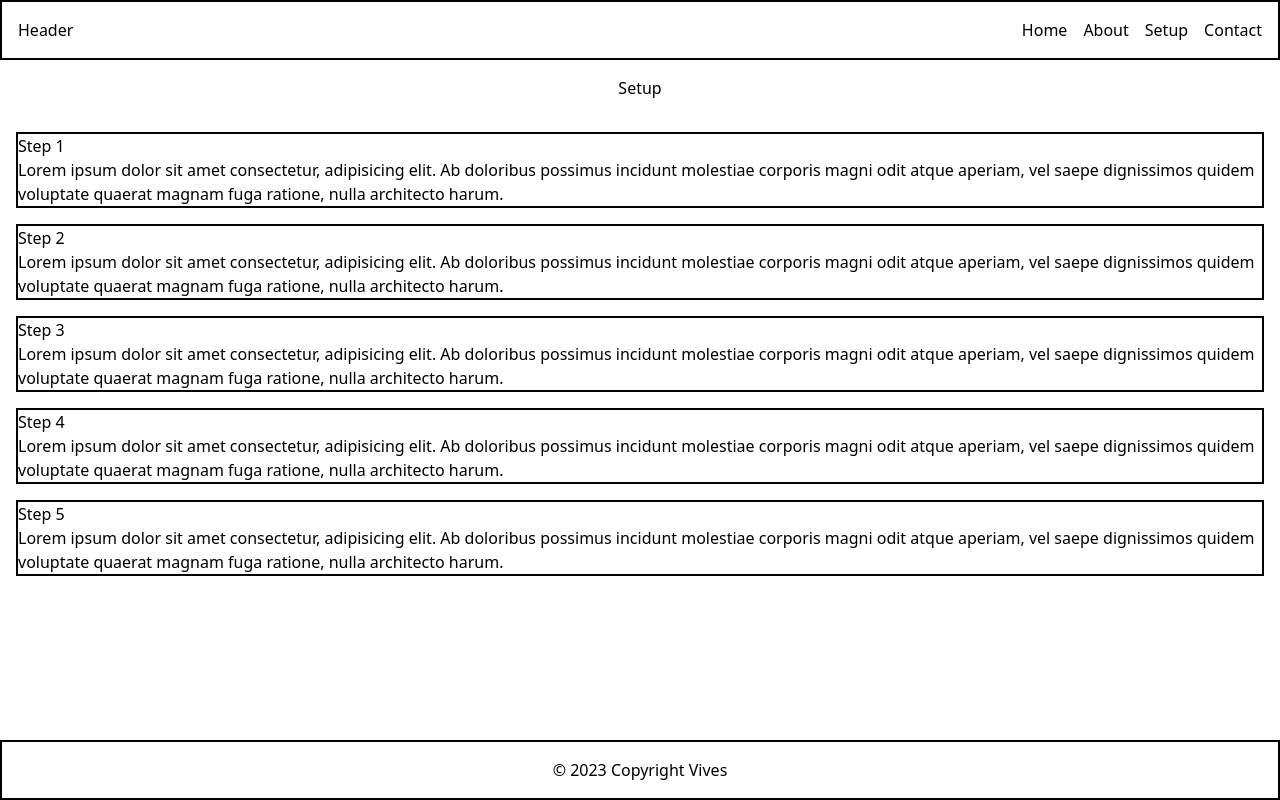
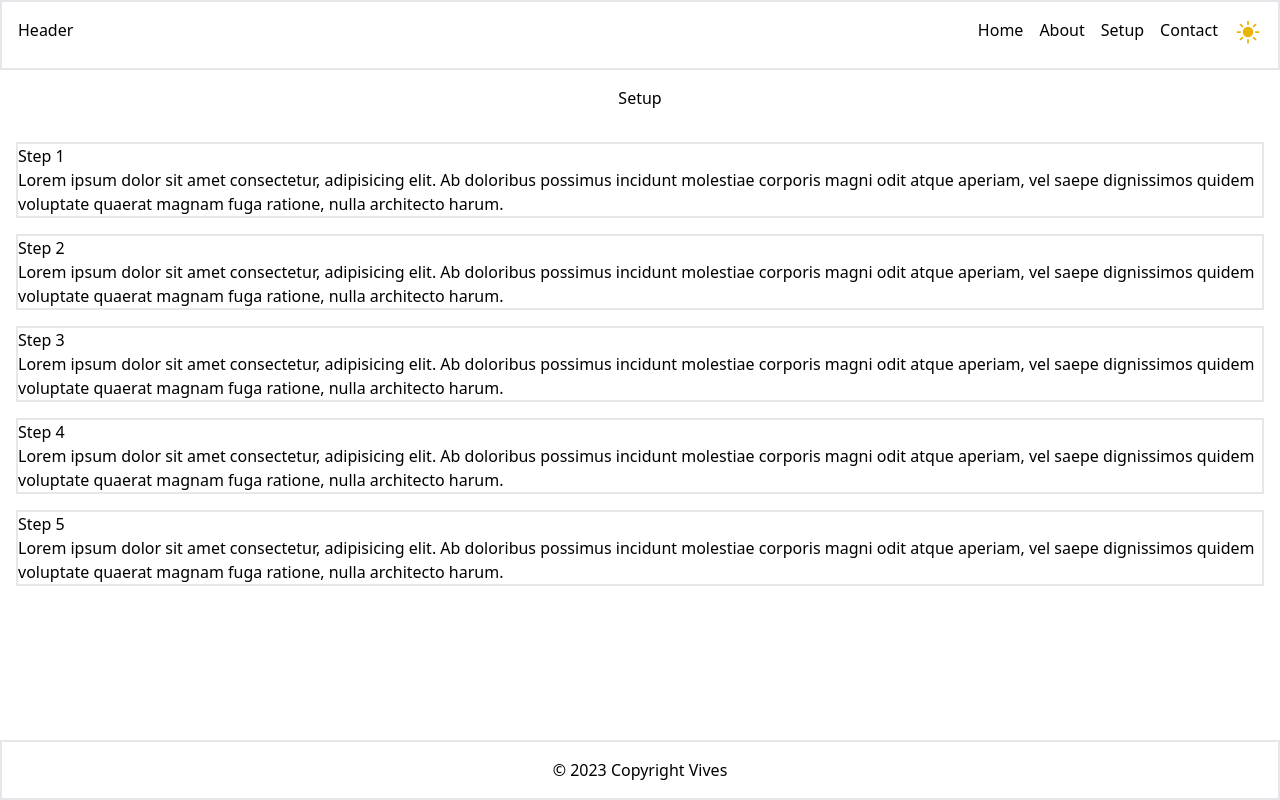
Before and after one commit to vives-project-xp/low-voltage-UPS, a Nuxt app in the folder frontend/: page /setup in a window 1280 px wide. Built offline with nearby package versions, Linux system fonts and the light colour scheme.

Commit message:
adding dark-mode button

```diff
--- a/frontend/assets/css/main.css
+++ b/frontend/assets/css/main.css
@@ -1,3 +1,50 @@
 @tailwind base;
 @tailwind components;
 @tailwind utilities;
+
+:root[nuxt-color-mode='light'] {
+    --primary-color: #fff;
+    --secondary-color: #333;
+    --tertiary-color: #aeaeae8c;
+    --default-text: #ffffff;
+    --info-text:#00ccff;
+    --danger-text:#ff0000;
+    /* --side-nav:#d4d4d48c; */
+}
+
+:root[nuxt-color-mode='dark'] {
+    --primary-color: #333;
+    --secondary-color: #fff;
+    --tertiary-color: #2b2b2b;
+    --default-text: #353740;
+    --info-text:#00ccff;
+    --danger-text:#ff0000;
+    /* --side-nav:var(--primary-color); */
+}
+
+.primary-color {
+    background-color: var(--primary-color);
+    color: var(--secondary-color);
+}
+
+.secondary-color {
+    background-color: var(--secondary-color);
+    color: var(--primary-color);
+}
+
+.tertiary-color {
+    background-color: var(--tertiary-color);
+    color: var(--secondary-color);
+}
+
+.default-text {
+    color: var(--default-text);
+}
+
+.info-text {
+    color: var(--info-text);
+}
+
+.danger-text {
+    color: var(--danger-text);
+}
--- a/frontend/components/AppFooter.vue
+++ b/frontend/components/AppFooter.vue
@@ -1,5 +1,5 @@
 <template>
-    <footer class="border-2 border-black dark:border-pink-500">
+    <footer class="border-2 primary-color">
         <p class="text-center">&copy; {{ new Date().getFullYear() }} Copyright Vives</p>
     </footer>
 </template>
--- a/frontend/components/AppHeader.vue
+++ b/frontend/components/AppHeader.vue
@@ -1,5 +1,5 @@
 <template>
-  <header class="flex justify-between border-2 border-black dark:border-pink-500 dark:bg-black dark:text-white">
+  <header class="flex justify-between border-2 primary-color">
     <p>Header</p>
     <nav>
       <ul class="flex gap-4">
@@ -7,6 +7,7 @@
         <li><NuxtLink to="/about">About</NuxtLink></li>
         <li><NuxtLink to="/setup">Setup</NuxtLink></li>
         <li><NuxtLink to="/contact">Contact</NuxtLink></li>
+        <ModeSwitch />
       </ul>
     </nav>
   </header>
--- /dev/null
+++ b/frontend/components/ModeSwitch.vue
@@ -0,0 +1,18 @@
+<template>
+    <div>
+      <Switch @click="toggleTheme">
+        <span
+          class="pointer-events-none inline-block transform ring-0 transition duration-200 ease-in-out">
+          <MoonIcon v-if="enabled" class="h-[28px] w-[28px] fill-gray-300" />
+          <SunIcon v-else class="h-[28px] w-[28px] fill-yellow-500" />
+        </span>
+      </Switch>
+    </div>
+  </template>
+
+  <script setup lang="ts">
+  import { Switch } from "@headlessui/vue"
+  import { SunIcon, MoonIcon } from "@heroicons/vue/24/solid"
+
+  const { enabled, toggleTheme } = useTheme()
+  </script>
--- /dev/null
+++ b/frontend/composables/useTheme.ts
@@ -0,0 +1,31 @@
+export default function useTheme() {
+    const enabled = useState<boolean | null>('nuxt-color-mode', ()=>null)
+
+    onMounted(()=>{
+      enabled.value = localStorage.getItem("nuxt-color-mode") === "dark" ? true : false
+    })
+
+
+    const toggleTheme = () => {
+      enabled.value = !enabled.value
+      localStorage.setItem("nuxt-color-mode", enabled.value ? "dark" : "light")
+      setTheme()
+    }
+
+    function setTheme() {
+      const theme = localStorage.getItem("nuxt-color-mode")
+      if (theme === "dark" || (!theme && window.matchMedia("(prefers-color-scheme: dark)").matches)) {
+        document.documentElement.setAttribute("nuxt-color-mode", "dark")
+        enabled.value = true
+      } else {
+        document.documentElement.removeAttribute("nuxt-color-mode")
+        enabled.value = false
+      }
+    }
+
+    return {
+      enabled,
+      toggleTheme,
+      setTheme,
+    }
+  }
--- a/frontend/layouts/default.vue
+++ b/frontend/layouts/default.vue
@@ -1,9 +1,9 @@
 <template>
     <div class="h-screen flex flex-col">
-        <AppHeader class="flex-none sticky top-0 left-0 right-0 p-4 dark:bg-black dark:text-white"/>
-        <div class="flex-auto dark:bg-black dark:text-white">
+        <AppHeader class="flex-none sticky top-0 left-0 right-0 p-4"/>
+        <div class="flex-auto tertiary-color">
             <slot />
         </div>
-        <AppFooter class="flex-none p-4 dark:bg-black dark:text-white" />
+        <AppFooter class="flex-none p-4" />
     </div>
 </template>
--- /dev/null
+++ b/frontend/nuxt.config.js
@@ -0,0 +1,17 @@
+// https://nuxt.com/docs/api/configuration/nuxt-config
+export default defineNuxtConfig({
+  modules: ['@nuxtjs/color-mode'],
+  colorMode: {
+    preference: 'system', // default value of $colorMode.preference
+    fallback: 'dark', // fallback value if not system preference found
+    classSuffix: '',
+    storageKey: 'nuxt-color-mode'
+  },
+  css: ['~/assets/css/main.css'],
+  postcss: {
+    plugins: {
+      tailwindcss: {},
+      autoprefixer: {},
+    },
+  },
+})
--- a/frontend/nuxt.config.ts
+++ /dev/null
@@ -1,10 +0,0 @@
-// https://nuxt.com/docs/api/configuration/nuxt-config
-export default defineNuxtConfig({
-  css: ['~/assets/css/main.css'],
-  postcss: {
-    plugins: {
-      tailwindcss: {},
-      autoprefixer: {},
-    },
-  },
-})
--- a/frontend/package.json
+++ b/frontend/package.json
@@ -8,6 +8,9 @@
     "postinstall": "nuxt prepare"
   },
   "devDependencies": {
+    "@headlessui/vue": "^1.7.7",
+    "@heroicons/vue": "^2.0.13",
+    "@nuxtjs/color-mode": "^3.2.0",
     "autoprefixer": "^10.4.13",
     "nuxt": "^3.2.3",
     "postcss": "^8.4.21",
--- a/frontend/pages/index.vue
+++ b/frontend/pages/index.vue
@@ -1,5 +1,5 @@
 <template>
-    <section class="dark:bg-black dark:text-white">
+    <section>
       <HomeTitle />
       <HomeTitle />
       <HomeTitle />
--- a/frontend/pages/setup.vue
+++ b/frontend/pages/setup.vue
@@ -2,23 +2,23 @@
     <section>
       <h1 class="p-4 text-center">Setup</h1>
       <div class="flex flex-col p-4 gap-4">
-        <div class="border-2 border-black dark:border-white">
+        <div class="border-2">
           <h1>Step 1</h1>
           <p>Lorem ipsum dolor sit amet consectetur, adipisicing elit. Ab doloribus possimus incidunt molestiae corporis magni odit atque aperiam, vel saepe dignissimos quidem voluptate quaerat magnam fuga ratione, nulla architecto harum.</p>
         </div>
-        <div class="border-2 border-black dark:border-white">
+        <div class="border-2">
           <h1>Step 2</h1>
           <p>Lorem ipsum dolor sit amet consectetur, adipisicing elit. Ab doloribus possimus incidunt molestiae corporis magni odit atque aperiam, vel saepe dignissimos quidem voluptate quaerat magnam fuga ratione, nulla architecto harum.</p>
         </div>
-        <div class="border-2 border-black dark:border-white">
+        <div class="border-2">
           <h1>Step 3</h1>
           <p>Lorem ipsum dolor sit amet consectetur, adipisicing elit. Ab doloribus possimus incidunt molestiae corporis magni odit atque aperiam, vel saepe dignissimos quidem voluptate quaerat magnam fuga ratione, nulla architecto harum.</p>
         </div>
-        <div class="border-2 border-black dark:border-white">
+        <div class="border-2">
           <h1>Step 4</h1>
           <p>Lorem ipsum dolor sit amet consectetur, adipisicing elit. Ab doloribus possimus incidunt molestiae corporis magni odit atque aperiam, vel saepe dignissimos quidem voluptate quaerat magnam fuga ratione, nulla architecto harum.</p>
         </div>
-        <div class="border-2 border-black dark:border-white">
+        <div class="border-2">
           <h1>Step 5</h1>
           <p>Lorem ipsum dolor sit amet consectetur, adipisicing elit. Ab doloribus possimus incidunt molestiae corporis magni odit atque aperiam, vel saepe dignissimos quidem voluptate quaerat magnam fuga ratione, nulla architecto harum.</p>
         </div>
--- a/frontend/tailwind.config.js
+++ b/frontend/tailwind.config.js
@@ -11,5 +11,6 @@ module.exports = {
   theme: {
     extend: {},
   },
+  darkMode: ['class', '[nuxt-color-mode:"dark"]'],
   plugins: [],
 }
```
Also changed, not shown: 1 other file (tests, documents, lock files or other folders).
